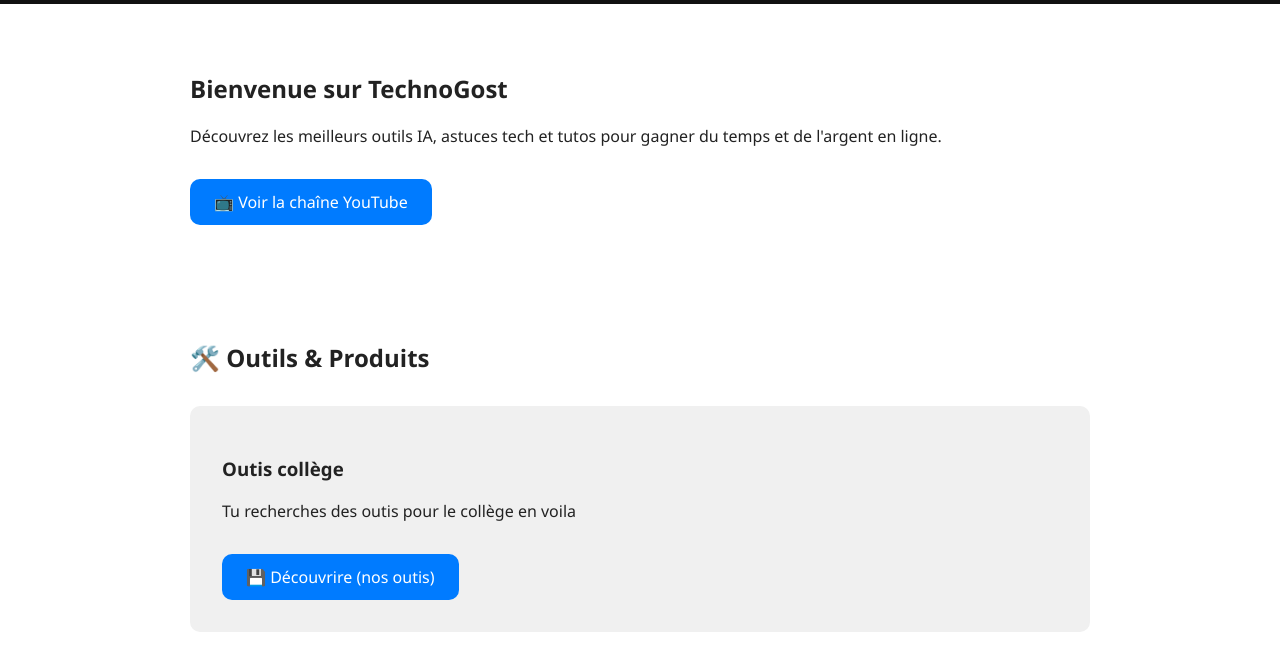
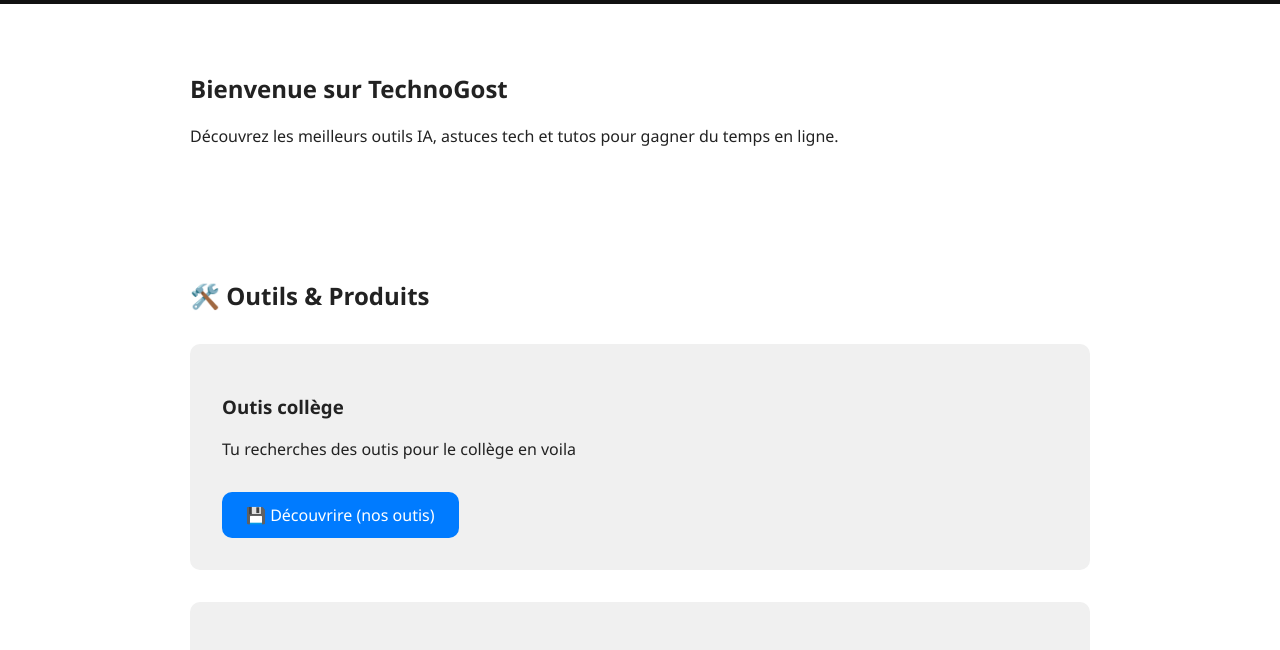
Before and after one commit to Arthur-TD49/TechnoGost-site, a plain HTML site: page index.html in a window 1280 px wide. Shown: the part 82-732 px from the top of the page. Drawn offline with Linux system fonts and the light colour scheme.

Commit message:
Update index.html

```diff
--- a/index.html
+++ b/index.html
@@ -27,8 +27,10 @@
 
   <section id="accueil">
     <h1>Bienvenue sur TechnoGost</h1>
-    <p>Découvrez les meilleurs outils IA, astuces tech et tutos pour gagner du temps et de l'argent en ligne.</p>
+    <p>Découvrez les meilleurs outils IA, astuces tech et tutos pour gagner du temps en ligne.</p>
+    <!--
     <a href="https://www.youtube.com/@TechboGost-flash" target="_blank" class="btn">📺 Voir la chaîne YouTube</a>
+    -->
   </section>
 
 <!--
```
